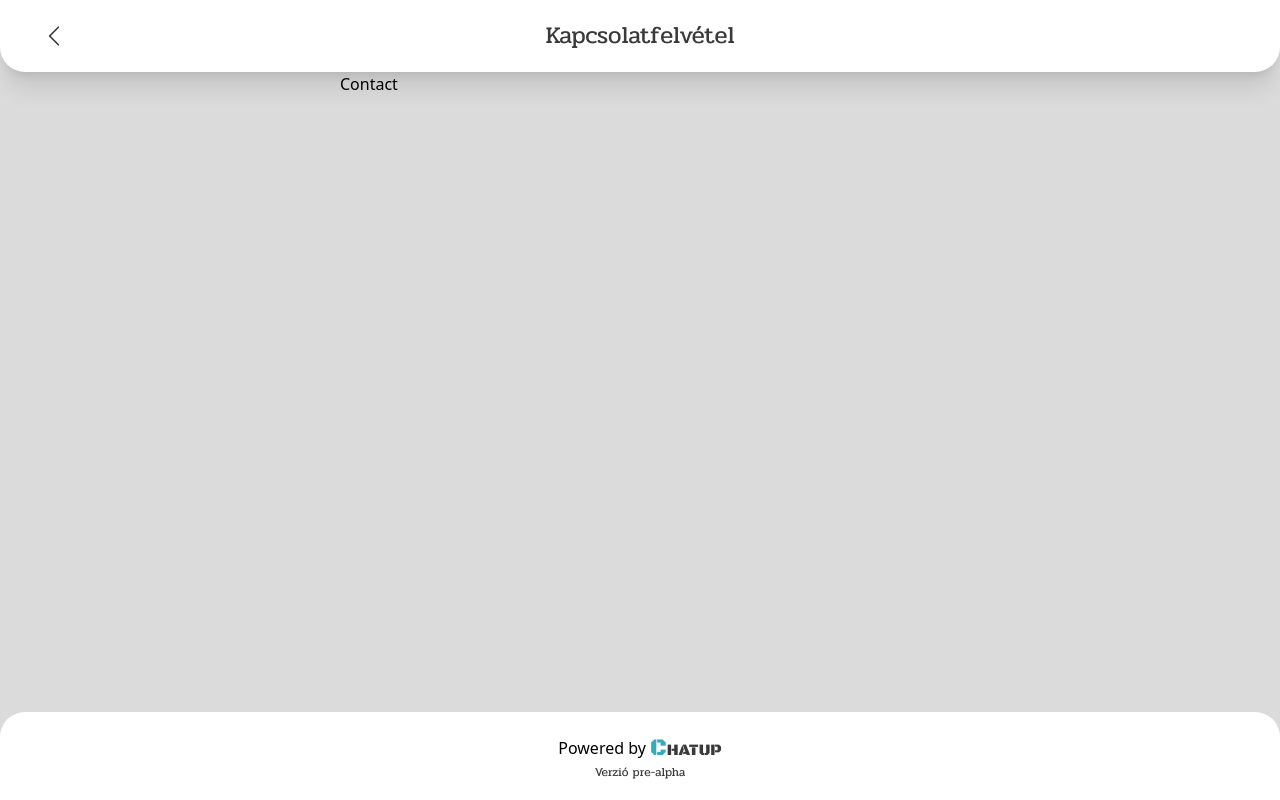
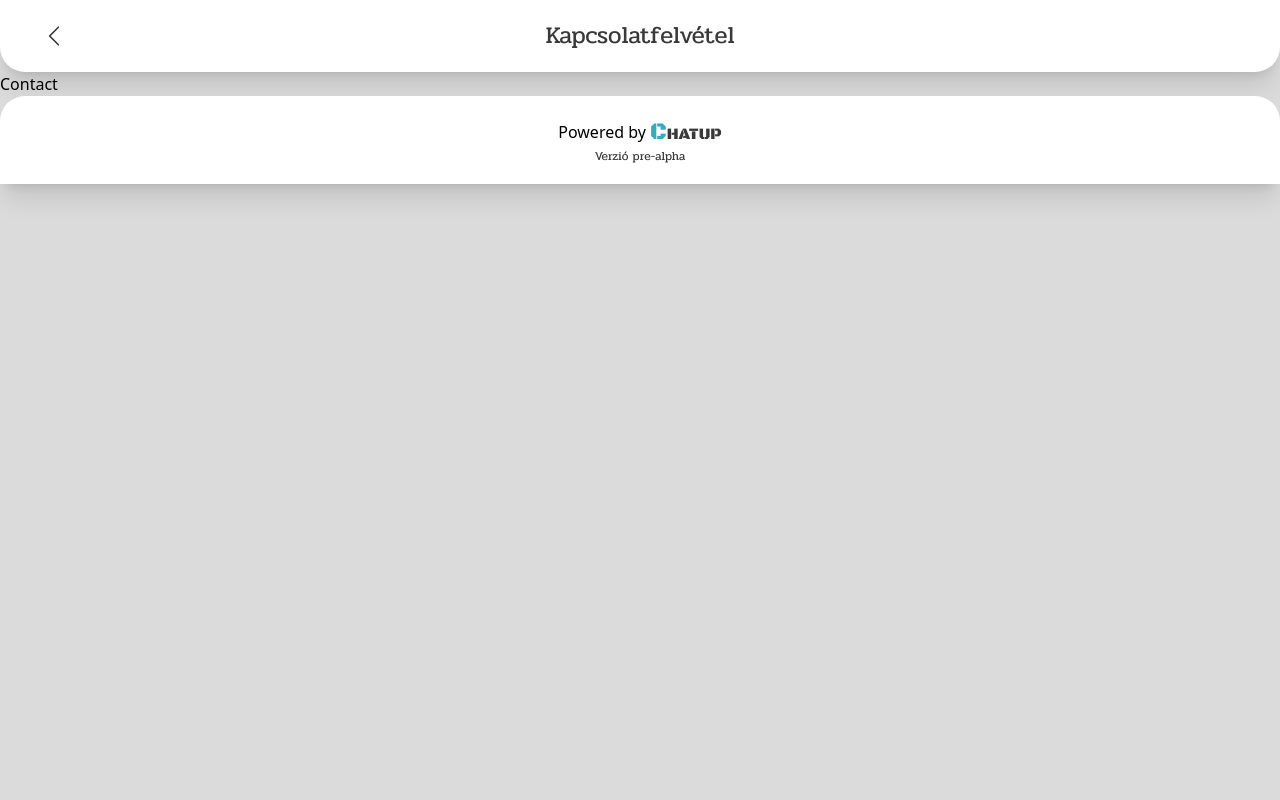
Before and after one commit to zsoltgombocz/chatup-frontend, a React (Vite) app: page /settings/contact in a window 1280 px wide. Built offline with nearby package versions, Linux system fonts and the light colour scheme; a web font is replaced by a local one.

Commit message:
removed unused faulty div

```diff
--- a/src/layout/AppLayout.tsx
+++ b/src/layout/AppLayout.tsx
@@ -21,12 +21,10 @@ const AppLayout = ({ disableLayout = false }: Props) => {
 
 
     return disableLayout ? <Outlet /> : (
-        <div className={'bg-bg-light-inner dark:bg-bg-dark-inner flex flex-col w-full h-full'}>
+        <div className={'bg-bg-light-inner dark:bg-bg-dark-inner flex flex-col w-full h-screen'}>
             <Header />
             <AnimatePresence>
-                <div className={'w-screen md:w-[600px] h-screen self-center'}>
-                    <Outlet />
-                </div>
+                <Outlet />
             </AnimatePresence>
             {config.useStaticFooterRoutes.includes(currentMainRoute) && <Footer />}
         </div>);
```
